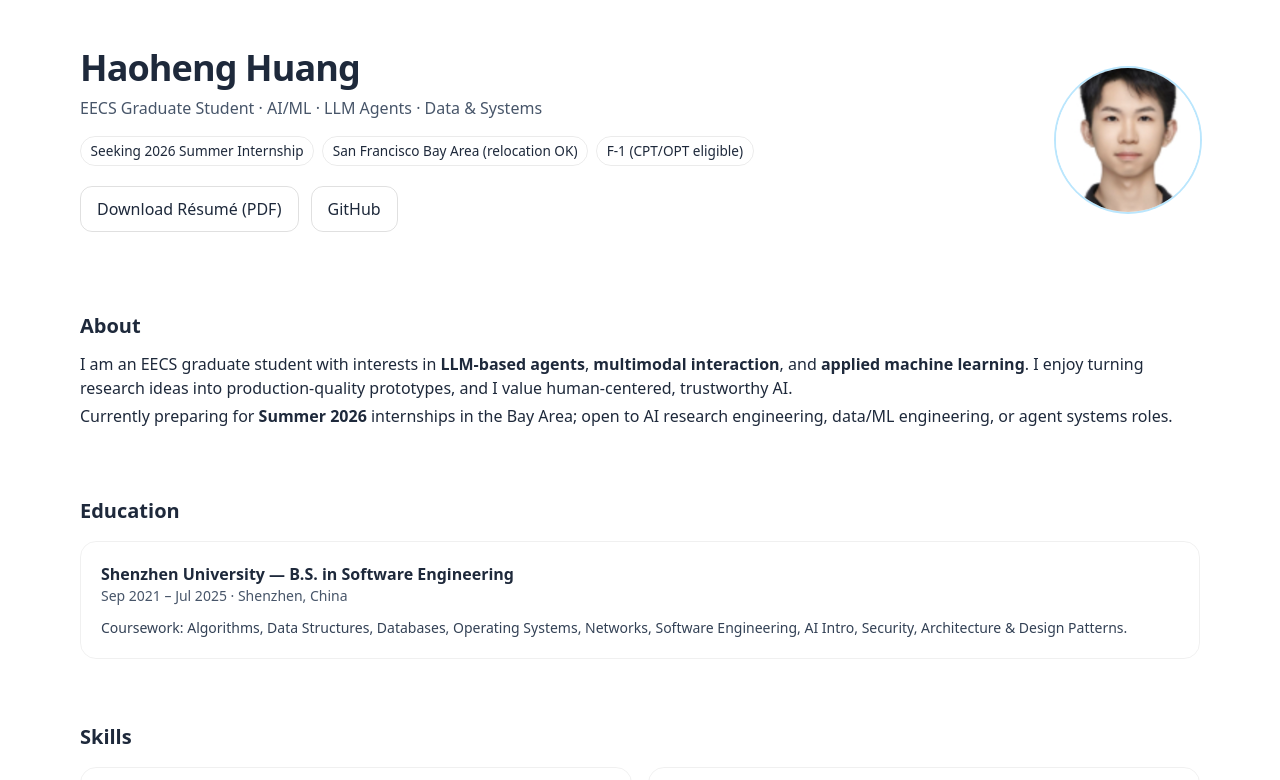
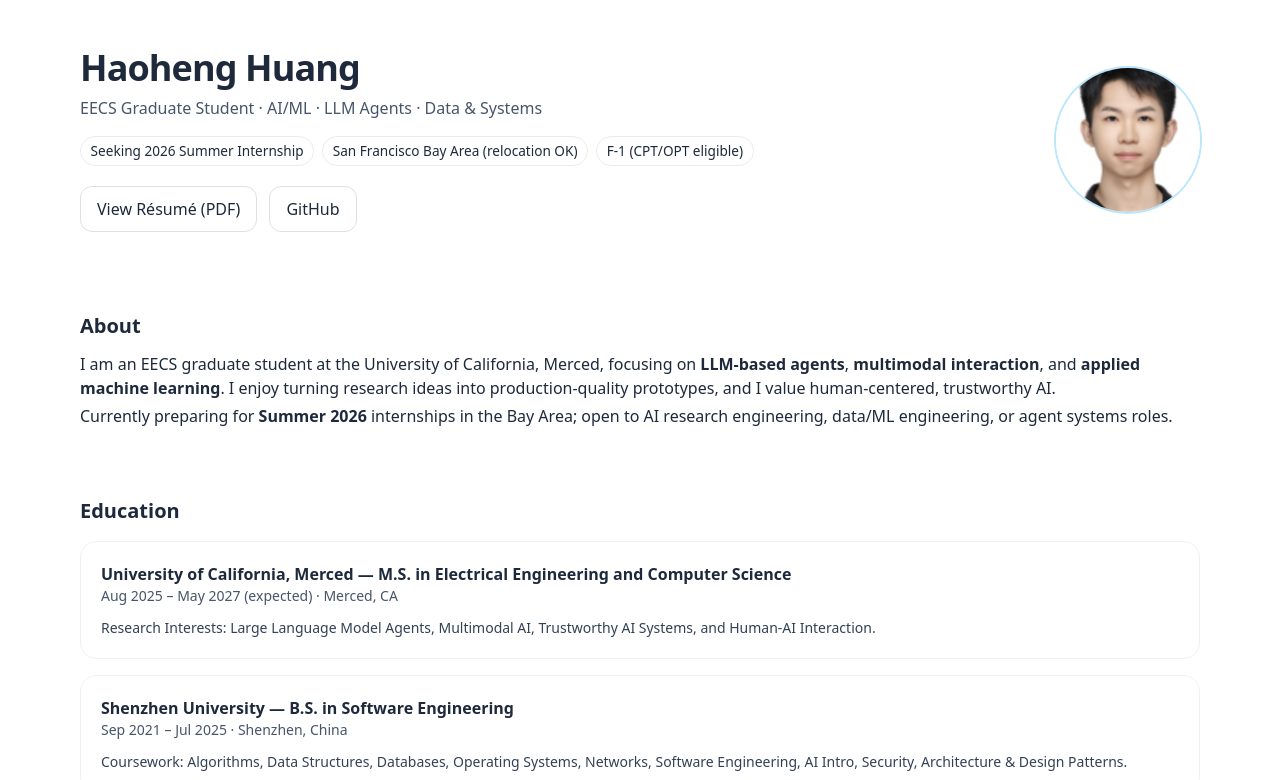
Before and after one commit to karma0929/karma0929.github.io, a plain HTML site: page index.html in a window 1280 px wide. Shown: the top 780 px of the page. Drawn offline with nearby package versions, Linux system fonts and the light colour scheme.

Commit message:
Update: add UCM MS, fix resume preview, clean contact links, OG image

```diff
--- a/index.html
+++ b/index.html
@@ -8,7 +8,7 @@
   <meta property="og:title" content="Haoheng Huang — Personal Website" />
   <meta property="og:description" content="EECS MS student | AI/ML | LLM Agents | Seeking 2026 Summer Internship" />
   <meta property="og:type" content="website" />
-  <meta property=\"og:image\" content=\"/assets/avatar.png\" />
+  <meta property="og:image" content="/assets/avatar.png" />
   <meta name="theme-color" content="#0ea5e9" />
   <link rel="icon" href="/assets/favicon.ico" />
   <!-- TailwindCSS CDN -->
@@ -51,7 +51,7 @@
           </div>
           <div class="mt-5 flex flex-wrap gap-3">
 
-            <a class="btn" href=\"./assets/cv_HaohengHuang.pdf\" download target="_blank" rel="noopener">Download Résumé (PDF)</a>
+            <a class="btn" href="./assets/cv_HaohengHuang.pdf" target="_blank" rel="noopener">View Résumé (PDF)</a>
             <a class="btn" href="https://github.com/karma0929" target="_blank" rel="noopener">GitHub</a>
 
           </div>
@@ -66,7 +66,7 @@
     <section id="about" class="py-8">
       <h2 class="text-xl font-semibold">About</h2>
       <div class="mt-3 prose">
-        <p>I am an EECS graduate student with interests in <strong>LLM-based agents</strong>, <strong>multimodal interaction</strong>, and <strong>applied machine learning</strong>. I enjoy turning research ideas into production-quality prototypes, and I value human-centered, trustworthy AI.</p>
+        <p>I am an EECS graduate student at the University of California, Merced, focusing on <strong>LLM-based agents</strong>, <strong>multimodal interaction</strong>, and <strong>applied machine learning</strong>. I enjoy turning research ideas into production-quality prototypes, and I value human-centered, trustworthy AI.</p>
         <p>Currently preparing for <strong>Summer 2026</strong> internships in the Bay Area; open to AI research engineering, data/ML engineering, or agent systems roles.</p>
       </div>
     </section>
@@ -75,6 +75,15 @@
     <section id="education" class="py-8">
       <h2 class="text-xl font-semibold">Education</h2>
       <div class="mt-4 grid gap-4">
+        <div class="card p-5">
+          <div class="flex items-center justify-between flex-wrap gap-2">
+            <div>
+              <h3 class="font-semibold">University of California, Merced — M.S. in Electrical Engineering and Computer Science</h3>
+              <p class="text-sm text-slate-600">Aug 2025 – May 2027 (expected) · Merced, CA</p>
+            </div>
+          </div>
+          <p class="mt-3 text-sm text-slate-700">Research Interests: Large Language Model Agents, Multimodal AI, Trustworthy AI Systems, and Human-AI Interaction.</p>
+        </div>
         <div class="card p-5">
           <div class="flex items-center justify-between flex-wrap gap-2">
             <div>
@@ -209,7 +218,7 @@
         <p>Email: <a class="text-sky-700 underline" href="mailto:karma030929@gmail.com">karma030929@gmail.com</a></p>
         <p>Phone: <span>+1 209‑906‑5888</span></p>
         <p>Location: San Francisco Bay Area (relocation available)</p>
-        <p>Links: <a class="text-sky-700 underline" href="https://github.com/karma0929" target="_blank" rel="noopener">GitHub</a> · </p>
+        <p>Links: <a class="text-sky-700 underline" href="https://github.com/karma0929" target="_blank" rel="noopener">GitHub</a></p>
       </div>
     </section>
 
```
